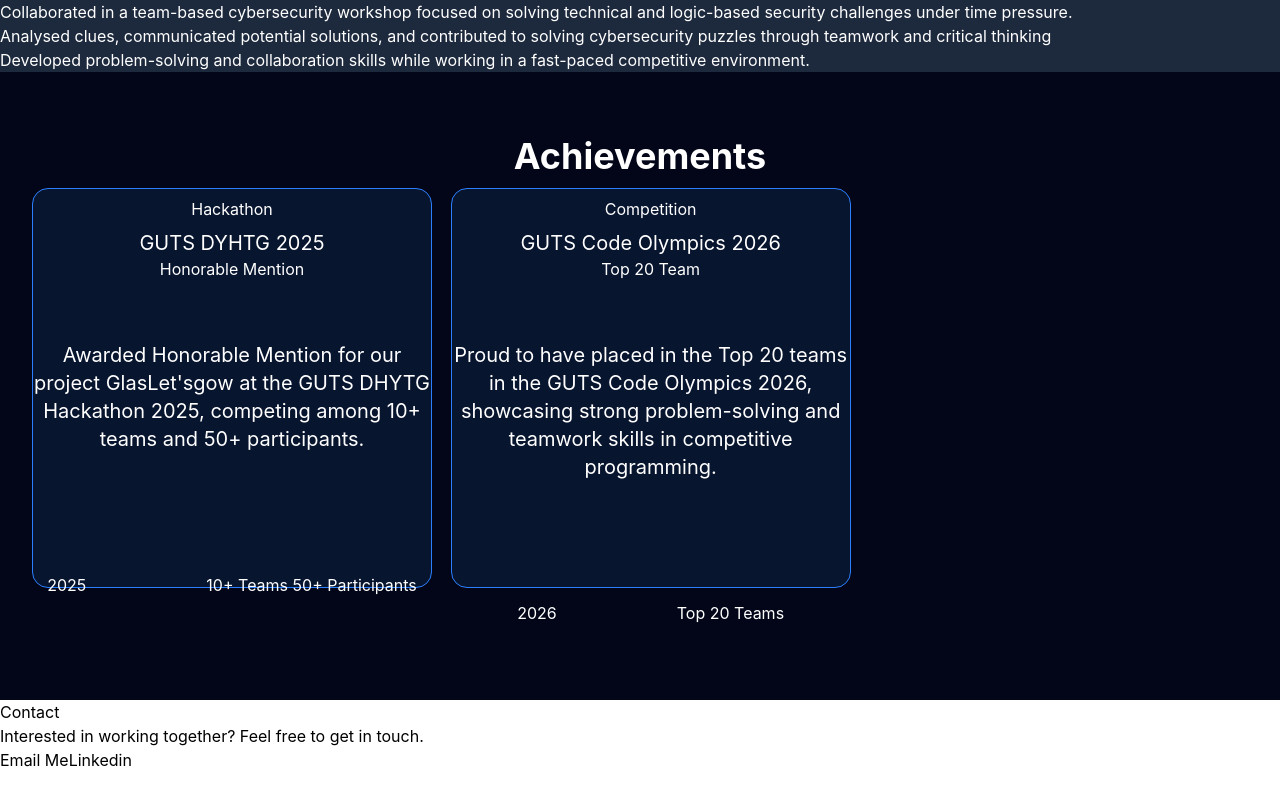
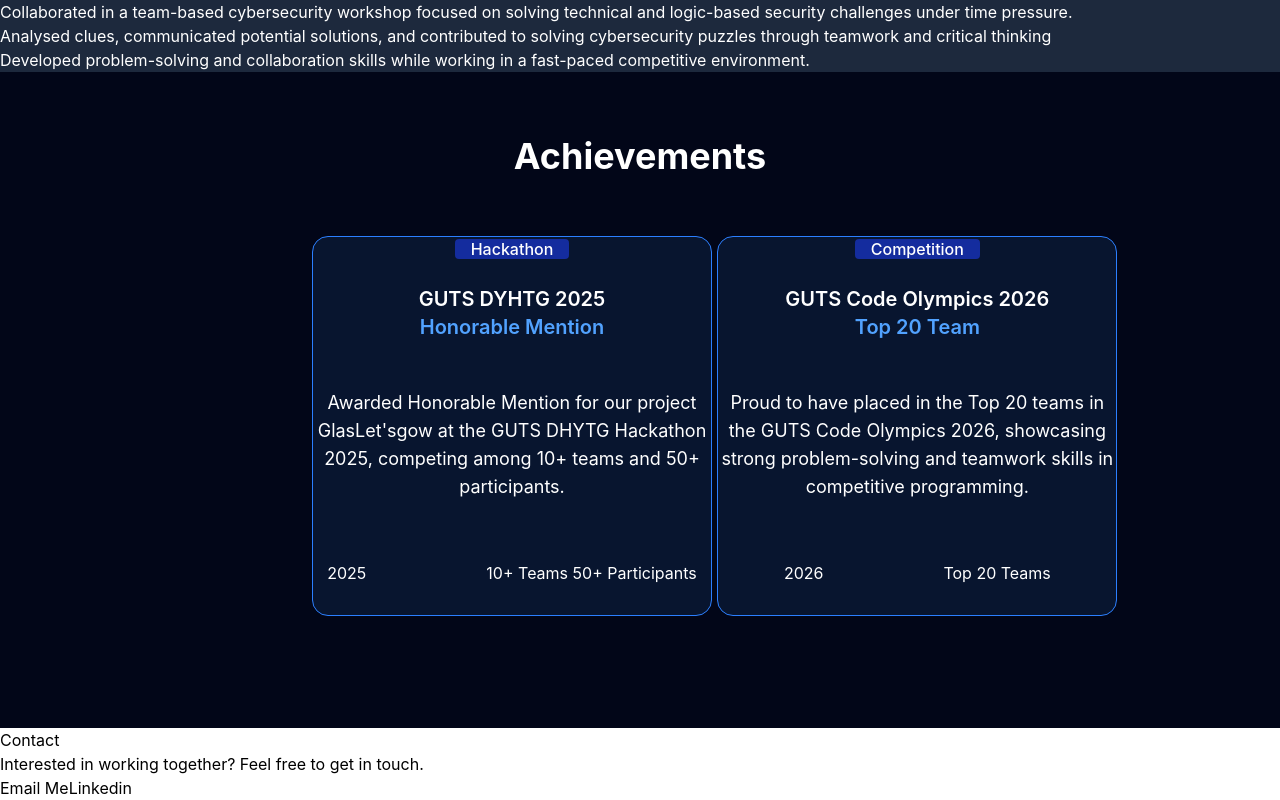
Before and after one commit to ireoluwa10olowoyo-dot/Tech-Portfolio, a React (Vite) app in the folder Portfolio/: page /Hero in a window 1280 px wide. Shown: the part 2590-3390 px from the top of the page. Before the commit the page ends 3362 px from the top, so only its background shows below. Built offline with nearby package versions, Linux system fonts and the light colour scheme.

Commit message:
AchievementsCards Started

```diff
--- a/Portfolio/src/Components/Achievements.jsx
+++ b/Portfolio/src/Components/Achievements.jsx
@@ -10,12 +10,14 @@ function Achievements(){
     const AchievementCard = ({name, award, event, description, year, participants}) =>{
         return(
             <>
-            <div className="bg-[#08152F] border border-blue-500 rounded-2xl w-100 h-100">
-                <p className="mt-2">{event}</p>
-                <h3 className="text-xl mt-2">{name}</h3>
-                <p>{award}</p>
-                <p className="text-xl mt-15 ">{description}</p>
-                <div className="flex align-center justify-center mt-30 gap-30">
+            <div className="bg-[#08152F] border border-blue-500 rounded-2xl w-100 h-95">
+                <span className="bg-[#142C9E] text-white px-4 rounded-sm font-medium mt-10">
+  {event}
+</span>
+                <h3 className="text-xl mt-6 font-semibold">{name}</h3>
+                <h3 className="text-xl text-blue-400 font-semibold">{award}</h3>
+                <p className="text-lg mt-12 ">{description}</p>
+                <div className="flex align-center justify-center mt-15 gap-30">
                     <p>{year}</p>
                     <p>{participants}</p>
                 </div>
@@ -26,10 +28,10 @@ function Achievements(){
 
      const AchievementSection = ({ achievements }) => {
     return (
-      <div className="mb-10">
+      <div className="mt-15 ml-70">
 
 
-        <div className="grid grid-cols-1 gap-10 md:grid-cols-2 lg:grid-cols-3 align-center justify-center">
+        <div className="grid grid-cols-1 gap-70 md:grid-cols-2 lg:grid-cols-3 ">
           {achievements.map((achievement) => (
             <AchievementCard
               key={achievement.name}
```
